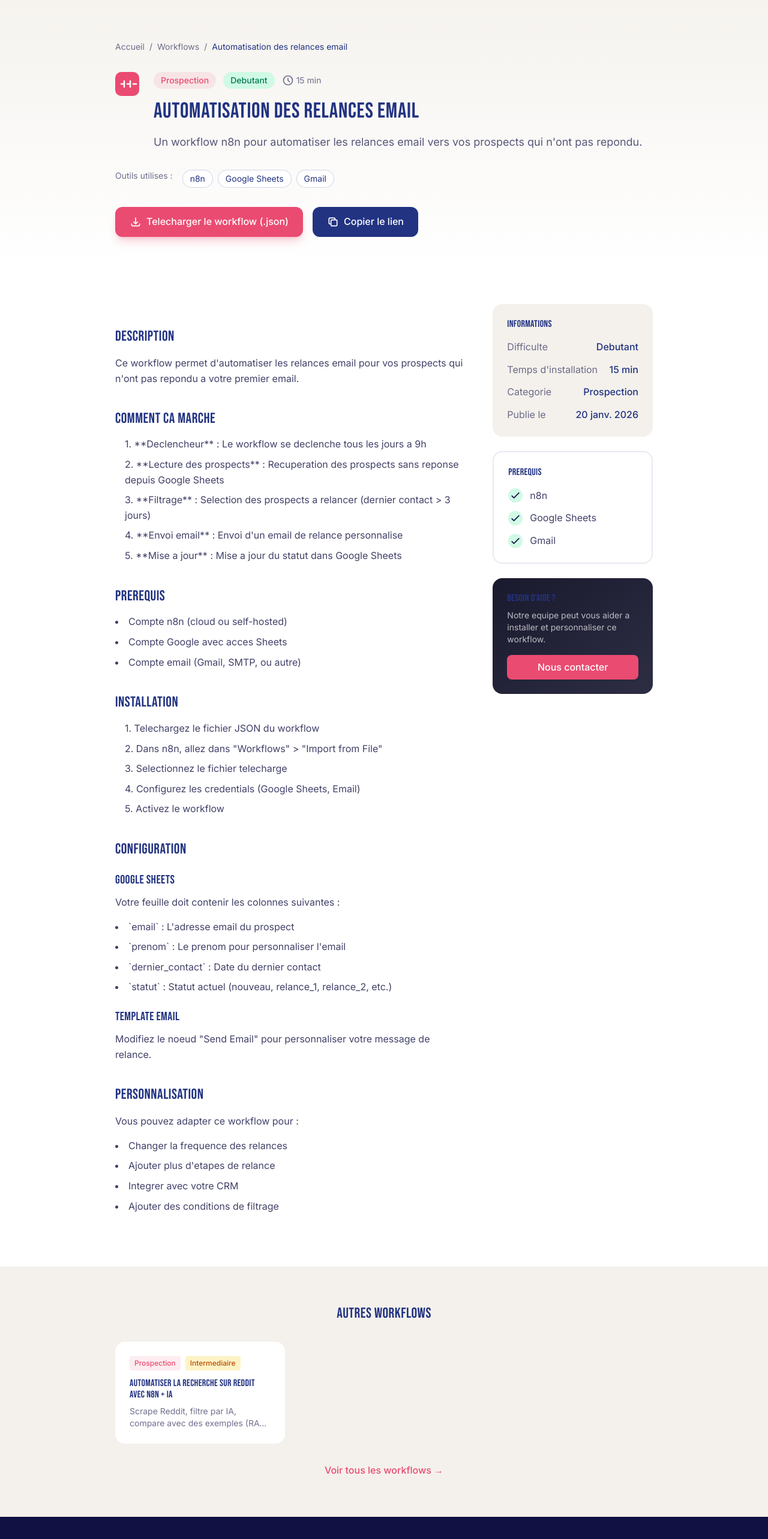
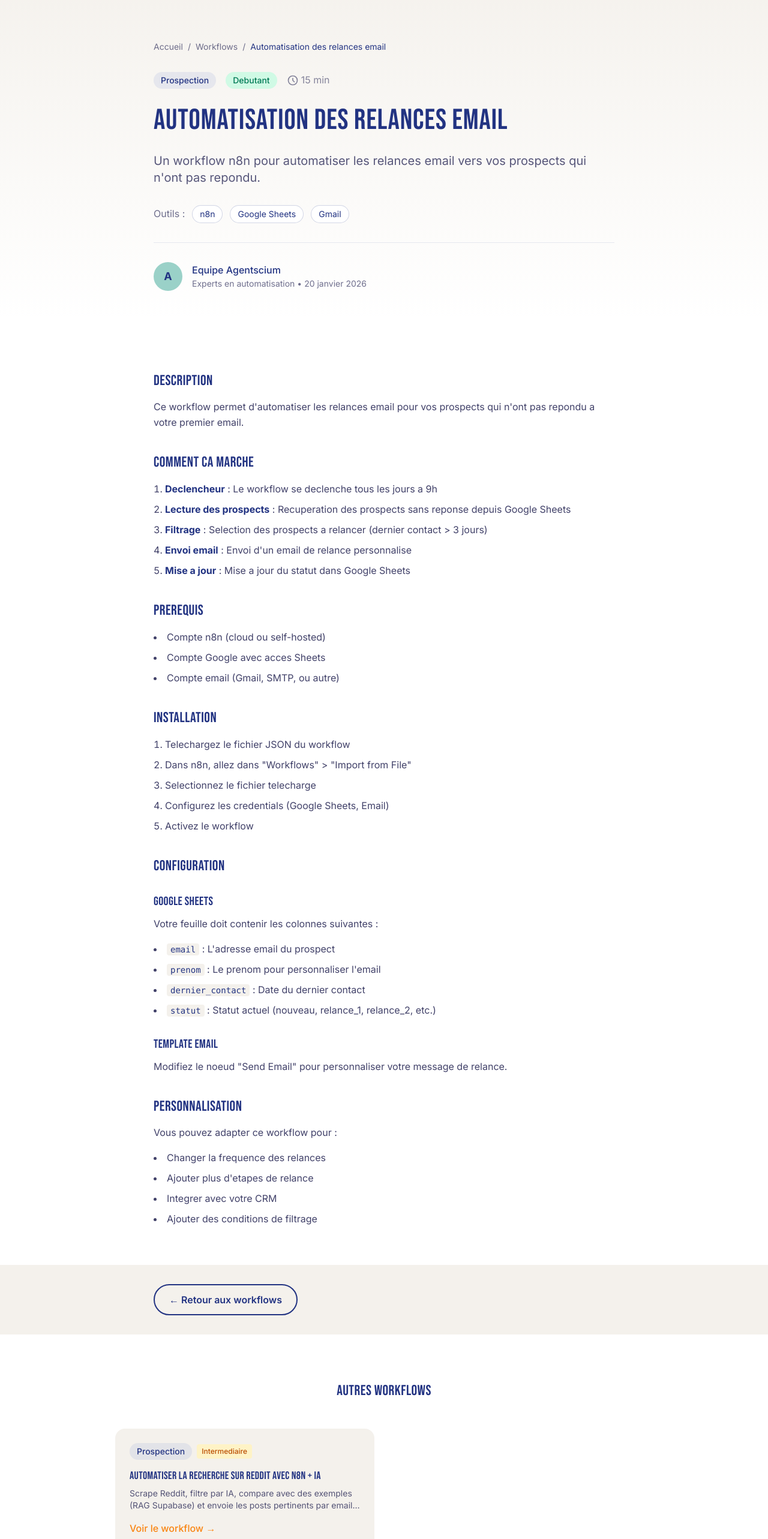
Before and after one commit to agentsciumcorpo/agentscium_website, a Next.js app: page /workflows/exemple-workflow-email-automation in a window 1280 px wide. Shown: the part 60-2626 px from the top of the page at 60% size. Built offline with nearby package versions, Linux system fonts and the light colour scheme.

Commit message:
Improve workflow page layout - use same MarkdownRenderer as blog

```diff
--- a/src/app/workflows/[slug]/page.tsx
+++ b/src/app/workflows/[slug]/page.tsx
@@ -5,6 +5,9 @@ import { useParams } from 'next/navigation';
 import Link from 'next/link';
 import { motion } from 'framer-motion';
 import Container from '@/components/ui/Container';
+import Badge from '@/components/ui/Badge';
+import Button from '@/components/ui/Button';
+import MarkdownRenderer from '@/components/blog/MarkdownRenderer';
 import { getWorkflowBySlug, workflows, difficultyColors } from '@/data/workflows';
 import { notFound } from 'next/navigation';
 
@@ -21,25 +24,6 @@ const ClockIcon = () => (
   </svg>
 );
 
-const CopyIcon = () => (
-  <svg className="w-5 h-5" fill="none" viewBox="0 0 24 24" stroke="currentColor">
-    <path strokeLinecap="round" strokeLinejoin="round" strokeWidth={2} d="M8 16H6a2 2 0 01-2-2V6a2 2 0 012-2h8a2 2 0 012 2v2m-6 12h8a2 2 0 002-2v-8a2 2 0 00-2-2h-8a2 2 0 00-2 2v8a2 2 0 002 2z" />
-  </svg>
-);
-
-const CheckIcon = () => (
-  <svg className="w-5 h-5" fill="none" viewBox="0 0 24 24" stroke="currentColor">
-    <path strokeLinecap="round" strokeLinejoin="round" strokeWidth={2} d="M5 13l4 4L19 7" />
-  </svg>
-);
-
-const N8nLogo = () => (
-  <svg className="w-10 h-10" viewBox="0 0 32 32" fill="none">
-    <rect width="32" height="32" rx="8" fill="#EA4B71" />
-    <path d="M8 16h4m4 0h4m4 0h4M12 12v8M20 12v8" stroke="white" strokeWidth="2" strokeLinecap="round" />
-  </svg>
-);
-
 export default function WorkflowDetailPage() {
   const params = useParams();
   const slug = params.slug as string;
@@ -49,131 +33,57 @@ export default function WorkflowDetailPage() {
     notFound();
   }
 
-  const otherWorkflows = workflows.filter((w) => w.slug !== slug).slice(0, 3);
-
-  // Simple markdown-like rendering
-  const renderContent = (content: string) => {
-    const lines = content.trim().split('\n');
-    const elements: React.ReactNode[] = [];
-    let currentList: string[] = [];
-    let listKey = 0;
-
-    const flushList = () => {
-      if (currentList.length > 0) {
-        elements.push(
-          <ul key={`list-${listKey++}`} className="list-disc list-inside space-y-2 mb-6 text-[#111144]/80">
-            {currentList.map((item, i) => (
-              <li key={i}>{item}</li>
-            ))}
-          </ul>
-        );
-        currentList = [];
-      }
-    };
-
-    lines.forEach((line, index) => {
-      const trimmedLine = line.trim();
-
-      if (trimmedLine.startsWith('## ')) {
-        flushList();
-        elements.push(
-          <h2 key={index} className="text-2xl font-bold text-[#223382] mt-10 mb-4">
-            {trimmedLine.replace('## ', '')}
-          </h2>
-        );
-      } else if (trimmedLine.startsWith('### ')) {
-        flushList();
-        elements.push(
-          <h3 key={index} className="text-xl font-semibold text-[#223382] mt-6 mb-3">
-            {trimmedLine.replace('### ', '')}
-          </h3>
-        );
-      } else if (trimmedLine.startsWith('- ')) {
-        currentList.push(trimmedLine.replace('- ', ''));
-      } else if (trimmedLine.match(/^\d+\.\s/)) {
-        flushList();
-        elements.push(
-          <p key={index} className="text-[#111144]/80 mb-2 pl-4">
-            {trimmedLine}
-          </p>
-        );
-      } else if (trimmedLine.startsWith('`') && trimmedLine.endsWith('`')) {
-        flushList();
-        elements.push(
-          <code key={index} className="block bg-[#1a1a2e] text-[#EA4B71] px-4 py-2 rounded-lg mb-4 font-mono text-sm">
-            {trimmedLine.replace(/`/g, '')}
-          </code>
-        );
-      } else if (trimmedLine) {
-        flushList();
-        elements.push(
-          <p key={index} className="text-[#111144]/80 mb-4 leading-relaxed">
-            {trimmedLine}
-          </p>
-        );
-      }
-    });
-
-    flushList();
-    return elements;
-  };
+  const otherWorkflows = workflows.filter((w) => w.slug !== slug).slice(0, 2);
 
   return (
     <>
       {/* Hero Section */}
       <section className="pt-32 pb-12 bg-gradient-to-b from-[#F4F1EC] to-white">
         <Container>
-          <div className="max-w-4xl mx-auto">
+          <div className="max-w-3xl mx-auto">
             {/* Breadcrumb */}
             <nav className="flex items-center gap-2 text-sm text-[#111144]/60 mb-8">
-              <Link href="/" className="hover:text-[#EA4B71]">Accueil</Link>
+              <Link href="/" className="hover:text-[#F98513]">Accueil</Link>
               <span>/</span>
-              <Link href="/workflows" className="hover:text-[#EA4B71]">Workflows</Link>
+              <Link href="/workflows" className="hover:text-[#F98513]">Workflows</Link>
               <span>/</span>
-              <span className="text-[#223382]">{workflow.title}</span>
+              <span className="text-[#223382] truncate">{workflow.title}</span>
             </nav>
 
-            {/* Header */}
-            <div className="flex items-start gap-6 mb-8">
-              <div className="flex-shrink-0">
-                <N8nLogo />
-              </div>
-              <div className="flex-1">
-                <div className="flex flex-wrap items-center gap-3 mb-4">
-                  <span className="px-3 py-1 bg-[#EA4B71]/10 text-[#EA4B71] rounded-full text-sm font-medium">
-                    {workflow.categoryLabel}
-                  </span>
+            {/* Meta */}
+            <div className="flex flex-wrap items-center gap-4 mb-6">
+              <Badge variant="secondary">{workflow.categoryLabel}</Badge>
               <span className={`px-3 py-1 rounded-full text-sm font-medium ${difficultyColors[workflow.difficulty]}`}>
                 {workflow.difficultyLabel}
               </span>
-                  <span className="flex items-center gap-1 text-[#111144]/60 text-sm">
+              <span className="flex items-center gap-1 text-[#111144]/50">
                 <ClockIcon />
                 {workflow.estimatedTime}
               </span>
             </div>
 
+            {/* Title */}
             <motion.h1
               initial={{ opacity: 0, y: 20 }}
               animate={{ opacity: 1, y: 0 }}
-                  className="text-3xl md:text-4xl font-bold text-[#223382] mb-4"
+              className="text-3xl md:text-4xl lg:text-5xl font-bold text-[#223382] mb-6"
             >
               {workflow.title}
             </motion.h1>
 
+            {/* Description */}
             <motion.p
               initial={{ opacity: 0, y: 20 }}
               animate={{ opacity: 1, y: 0 }}
               transition={{ delay: 0.1 }}
-                  className="text-lg text-[#111144]/70"
+              className="text-xl text-[#111144]/70 mb-8"
             >
               {workflow.description}
             </motion.p>
-              </div>
-            </div>
 
             {/* Tools */}
-            <div className="flex flex-wrap gap-2 mb-8">
-              <span className="text-[#111144]/60 text-sm mr-2">Outils utilises :</span>
+            <div className="flex flex-wrap items-center gap-3 mb-8">
+              <span className="text-[#111144]/60">Outils :</span>
               {workflow.tools.map((tool) => (
                 <span
                   key={tool}
@@ -184,154 +94,124 @@ export default function WorkflowDetailPage() {
               ))}
             </div>
 
-            {/* Download buttons */}
+            {/* Download button */}
+            {workflow.downloadUrl && (
               <motion.div
                 initial={{ opacity: 0, y: 20 }}
                 animate={{ opacity: 1, y: 0 }}
                 transition={{ delay: 0.2 }}
-              className="flex flex-wrap gap-4"
               >
-              <button className="flex items-center gap-2 px-6 py-3 bg-[#EA4B71] text-white font-medium rounded-xl hover:bg-[#EA4B71]/90 transition-colors shadow-lg shadow-[#EA4B71]/25">
+                <a
+                  href={workflow.downloadUrl}
+                  download
+                  className="inline-flex items-center gap-2 px-6 py-3 bg-[#F98513] text-white font-medium rounded-xl hover:bg-[#e07610] transition-colors shadow-lg shadow-[#F98513]/25"
+                >
                   <DownloadIcon />
                   Telecharger le workflow (.json)
-              </button>
-              <button className="flex items-center gap-2 px-6 py-3 bg-[#223382] text-white font-medium rounded-xl hover:bg-[#223382]/90 transition-colors">
-                <CopyIcon />
-                Copier le lien
-              </button>
+                </a>
               </motion.div>
+            )}
+
+            {/* Author & Date */}
+            <div className="flex items-center gap-4 mt-8 pt-8 border-t border-[#223382]/10">
+              <div className="w-12 h-12 rounded-full bg-[#9AD1C8] flex items-center justify-center">
+                <span className="text-[#223382] font-bold text-lg">A</span>
               </div>
-        </Container>
-      </section>
-
-      {/* Content */}
-      <section className="py-16 bg-white">
-        <Container>
-          <div className="max-w-4xl mx-auto">
-            <div className="grid lg:grid-cols-3 gap-12">
-              {/* Main content */}
-              <div className="lg:col-span-2">
-                <motion.div
-                  initial={{ opacity: 0, y: 20 }}
-                  animate={{ opacity: 1, y: 0 }}
-                  transition={{ delay: 0.3 }}
-                  className="prose prose-lg max-w-none"
-                >
-                  {renderContent(workflow.content)}
-                </motion.div>
-              </div>
-
-              {/* Sidebar */}
-              <div className="lg:col-span-1">
-                <motion.div
-                  initial={{ opacity: 0, x: 20 }}
-                  animate={{ opacity: 1, x: 0 }}
-                  transition={{ delay: 0.4 }}
-                  className="sticky top-24 space-y-6"
-                >
-                  {/* Quick info card */}
-                  <div className="bg-[#F4F1EC] rounded-2xl p-6">
-                    <h3 className="font-bold text-[#223382] mb-4">Informations</h3>
-                    <div className="space-y-3">
-                      <div className="flex justify-between">
-                        <span className="text-[#111144]/60">Difficulte</span>
-                        <span className="font-medium text-[#223382]">{workflow.difficultyLabel}</span>
-                      </div>
-                      <div className="flex justify-between">
-                        <span className="text-[#111144]/60">Temps d'installation</span>
-                        <span className="font-medium text-[#223382]">{workflow.estimatedTime}</span>
-                      </div>
-                      <div className="flex justify-between">
-                        <span className="text-[#111144]/60">Categorie</span>
-                        <span className="font-medium text-[#223382]">{workflow.categoryLabel}</span>
-                      </div>
-                      <div className="flex justify-between">
-                        <span className="text-[#111144]/60">Publie le</span>
-                        <span className="font-medium text-[#223382]">
+              <div>
+                <p className="font-medium text-[#223382]">Equipe Agentscium</p>
+                <p className="text-sm text-[#111144]/60">
+                  Experts en automatisation &bull;{' '}
                   {new Date(workflow.publishedAt).toLocaleDateString('fr-FR', {
                     day: 'numeric',
-                            month: 'short',
+                    month: 'long',
                     year: 'numeric',
                   })}
-                        </span>
-                      </div>
-                    </div>
-                  </div>
-
-                  {/* Prerequisites checklist */}
-                  <div className="bg-white border-2 border-[#223382]/10 rounded-2xl p-6">
-                    <h3 className="font-bold text-[#223382] mb-4">Prerequis</h3>
-                    <div className="space-y-3">
-                      {workflow.tools.map((tool) => (
-                        <div key={tool} className="flex items-center gap-3">
-                          <div className="w-6 h-6 rounded-full bg-emerald-100 flex items-center justify-center">
-                            <CheckIcon />
-                          </div>
-                          <span className="text-[#111144]/80">{tool}</span>
-                        </div>
-                      ))}
-                    </div>
-                  </div>
-
-                  {/* Help card */}
-                  <div className="bg-gradient-to-br from-[#1a1a2e] to-[#2d2d44] rounded-2xl p-6 text-white">
-                    <h3 className="font-bold mb-2">Besoin d'aide ?</h3>
-                    <p className="text-white/70 text-sm mb-4">
-                      Notre equipe peut vous aider a installer et personnaliser ce workflow.
                 </p>
-                    <Link
-                      href="/contact"
-                      className="block text-center px-4 py-2 bg-[#EA4B71] rounded-lg font-medium hover:bg-[#EA4B71]/90 transition-colors"
-                    >
-                      Nous contacter
-                    </Link>
-                  </div>
-                </motion.div>
               </div>
             </div>
           </div>
         </Container>
       </section>
 
-      {/* Other workflows */}
+      {/* Content */}
+      <section className="py-12 bg-white">
+        <Container>
+          <article className="max-w-3xl mx-auto">
+            <MarkdownRenderer content={workflow.content} />
+          </article>
+        </Container>
+      </section>
+
+      {/* Share & Back */}
+      <section className="py-8 bg-[#F4F1EC]">
+        <Container>
+          <div className="max-w-3xl mx-auto flex flex-wrap items-center justify-between gap-4">
+            {workflow.downloadUrl && (
+              <a
+                href={workflow.downloadUrl}
+                download
+                className="inline-flex items-center gap-2 px-4 py-2 bg-[#F98513] text-white font-medium rounded-lg hover:bg-[#e07610] transition-colors"
+              >
+                <DownloadIcon />
+                Telecharger
+              </a>
+            )}
+            <Button href="/workflows" variant="outline">
+              &larr; Retour aux workflows
+            </Button>
+          </div>
+        </Container>
+      </section>
+
+      {/* Related Workflows */}
       {otherWorkflows.length > 0 && (
-        <section className="py-16 bg-[#F4F1EC]">
+        <section className="py-20 bg-white">
           <Container>
-            <h2 className="text-2xl font-bold text-[#223382] mb-8 text-center">
+            <h2 className="text-2xl font-bold text-[#223382] text-center mb-12">
               Autres workflows
             </h2>
-            <div className="grid md:grid-cols-3 gap-6 max-w-4xl mx-auto">
+            <div className="grid md:grid-cols-2 gap-8 max-w-4xl mx-auto">
               {otherWorkflows.map((w) => (
                 <Link key={w.slug} href={`/workflows/${w.slug}`}>
                   <motion.div
                     whileHover={{ y: -5 }}
-                    className="bg-white rounded-2xl p-6 hover:shadow-xl transition-shadow"
+                    className="bg-[#F4F1EC] rounded-2xl p-6 hover:shadow-xl transition-shadow"
                   >
-                    <div className="flex items-center gap-2 mb-3">
-                      <span className="px-2 py-1 bg-[#EA4B71]/10 text-[#EA4B71] rounded text-xs font-medium">
-                        {w.categoryLabel}
-                      </span>
+                    <div className="flex items-center gap-2 mb-4">
+                      <Badge variant="secondary">{w.categoryLabel}</Badge>
                       <span className={`px-2 py-1 rounded text-xs font-medium ${difficultyColors[w.difficulty]}`}>
                         {w.difficultyLabel}
                       </span>
                     </div>
-                    <h3 className="font-bold text-[#223382] mb-2">{w.title}</h3>
-                    <p className="text-sm text-[#111144]/60 line-clamp-2">{w.description}</p>
+                    <h3 className="text-lg font-bold text-[#223382] mb-2">{w.title}</h3>
+                    <p className="text-[#111144]/70 text-sm mb-4 line-clamp-2">{w.description}</p>
+                    <span className="text-[#F98513] font-medium hover:underline">
+                      Voir le workflow &rarr;
+                    </span>
                   </motion.div>
                 </Link>
               ))}
             </div>
-            <div className="text-center mt-8">
-              <Link
-                href="/workflows"
-                className="inline-flex items-center gap-2 text-[#EA4B71] font-medium hover:underline"
-              >
-                Voir tous les workflows &rarr;
-              </Link>
+          </Container>
+        </section>
+      )}
+
+      {/* CTA Section */}
+      <section className="py-20 bg-[#223382]">
+        <Container>
+          <div className="max-w-3xl mx-auto text-center">
+            <h2 className="text-3xl font-bold text-white mb-4">
+              Besoin d'aide pour installer ce workflow ?
+            </h2>
+            <p className="text-white/70 mb-8">
+              Notre equipe peut vous aider a l'adapter a vos besoins specifiques.
+            </p>
+            <Button href="/contact" variant="primary" size="lg">
+              Demander un accompagnement
+            </Button>
           </div>
         </Container>
       </section>
-      )}
     </>
   );
 }
```
Lines whose indentation alone changed are shown as unchanged.
